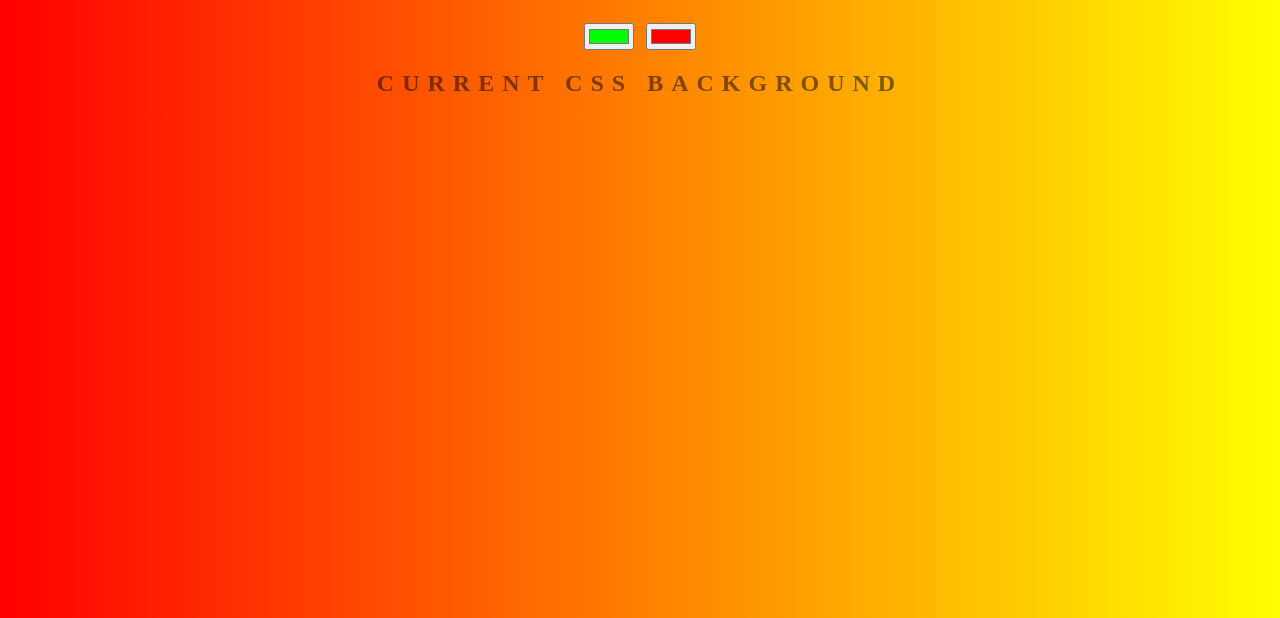
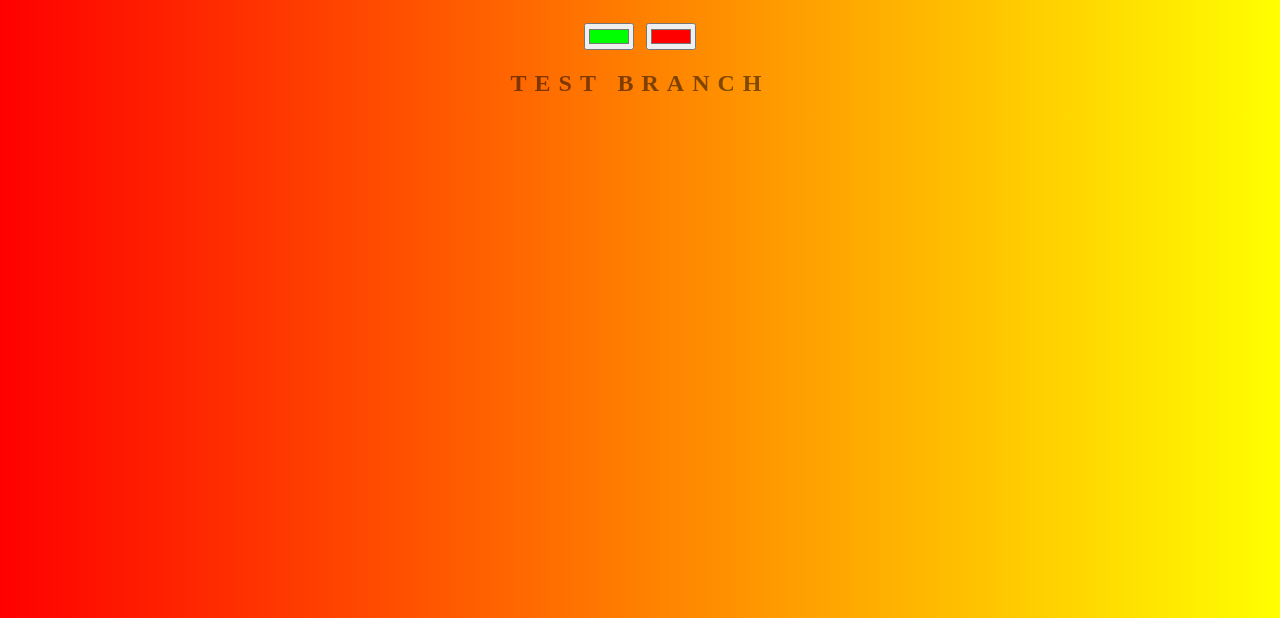
Before and after one commit to jrpdev/background-generator, a plain HTML site: page index.html in a window 1280 px wide. Shown: the part 182-800 px from the top of the page. Drawn offline with Linux system fonts and the light colour scheme.

Commit message:
test branch

```diff
--- a/index.html
+++ b/index.html
@@ -8,8 +8,7 @@
 	<h1>Background Generator</h1>
 	<input oninput="setGradient()" class="color1" type="color" name="color1" value="#00ff00">
 	<input oninput="setGradient()" class="color2" type="color" name="color2" value="#ff0000">
-	<h2>Current CSS Background</h2>
-
+	<h2>Test branch</h2>
 
 	<h3></h3>
 	<script type="text/javascript" src="script.js"></script>
--- a/script.js
+++ b/script.js
@@ -2,6 +2,7 @@
 var color1 = document.querySelector(".color1");
 var color2 = document.querySelector(".color2");
 var body = document.getElementById("gradient");
+
 
 function setGradient() {
 	body.style.background =
```
